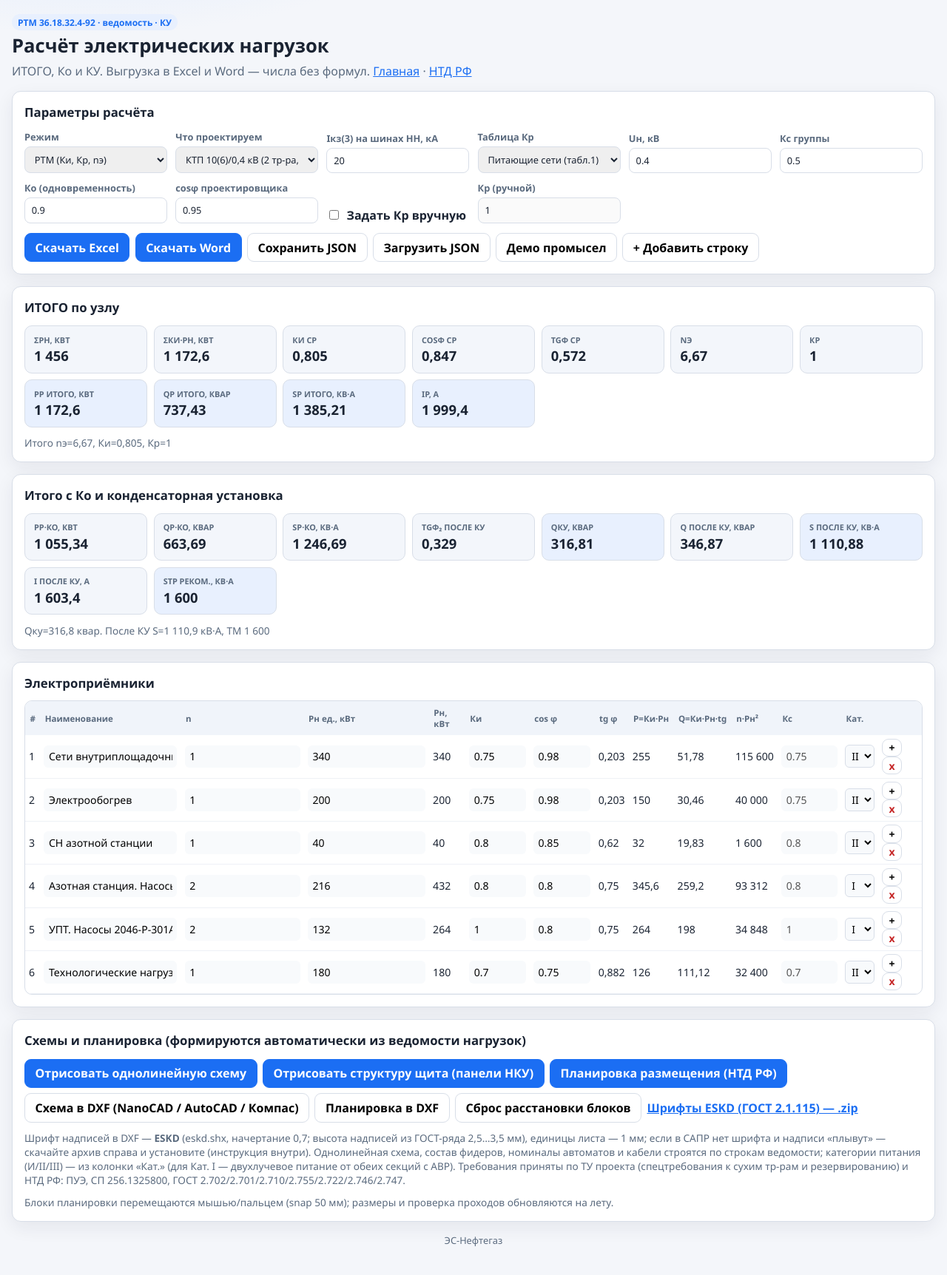
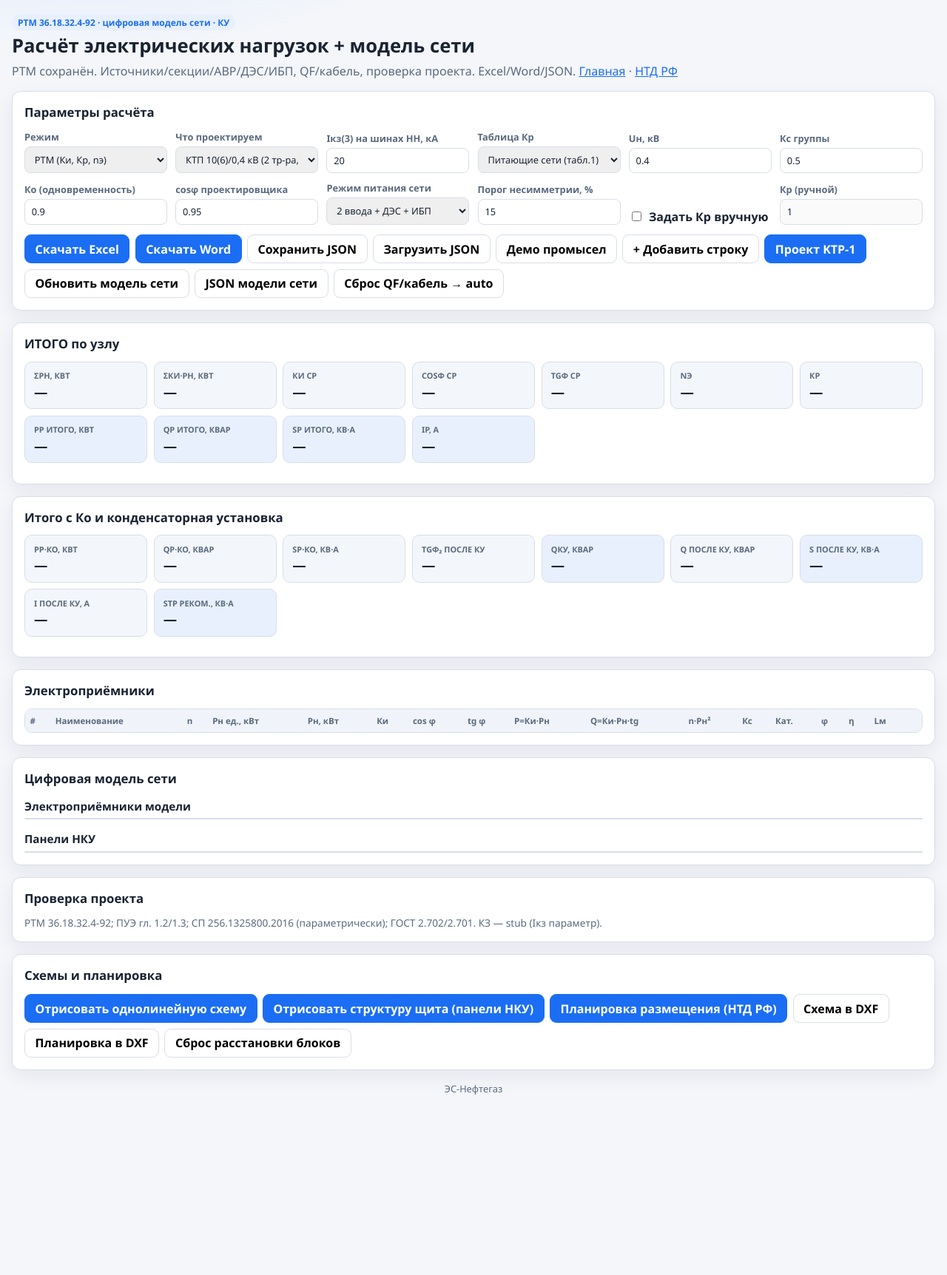
Before and after one commit to Pafnusha/ntd-neftegaz-electro, a plain HTML site: page loads.html in a window 1280 px wide. Shown: the whole page at 74% size. After the commit the page ends 1521 px from the top, so only its background shows below. Drawn offline with Linux system fonts and the light colour scheme; no server answers.

Commit message:
feat(loads): HTML UI for digital network model + KTP-1 + checklist

```diff
--- a/loads.html
+++ b/loads.html
@@ -3,7 +3,7 @@
 <head>
   <meta charset="UTF-8">
   <meta name="viewport" content="width=device-width, initial-scale=1">
-  <title>РТМ — расчёт нагрузок и КУ</title>
+  <title>РТМ — расчёт нагрузок и цифровая модель сети</title>
   <style>
     :root{--bg:#f4f6fa;--ink:#1a2332;--muted:#5a6a7e;--border:#d8dee8;--accent:#1b6ef3;--soft:#e8f0fe;--danger:#c62828}
     *{box-sizing:border-box}
@@ -39,7 +39,7 @@
     table.ep select{width:100%;padding:.25rem;border:1px solid #d8dee8;border-radius:6px;background:#f8fafc}
     .gdbox{overflow:auto;background:#fbfcfe;border:1px dashed #c5d4ea;border-radius:10px;padding:.5rem;margin:.6rem 0;min-height:0;max-width:100%}
     .gdbox:empty{display:none}
-    #gd-check table td,#gd-check table th{border:1px solid #e3e9f2;padding:.25rem .4rem;font-size:.8rem}
+    #gd-check table td,#gd-check table th,#net-checklist table td,#net-checklist table th{border:1px solid #e3e9f2;padding:.25rem .4rem;font-size:.8rem}
     .ok{color:#1b8a3f;font-weight:700}.bad{color:#c62828;font-weight:700}
     footer{text-align:center;color:var(--muted);font-size:.8rem;margin-top:1rem}
     a{color:var(--accent)}
@@ -48,9 +48,9 @@
 <body>
 <div class="wrap">
   <header>
-    <span class="badge">РТМ 36.18.32.4-92 · ведомость · КУ</span>
-    <h1>Расчёт электрических нагрузок</h1>
-    <p class="sub">ИТОГО, Ко и КУ. Выгрузка в Excel и Word — числа без формул.
+    <span class="badge">РТМ 36.18.32.4-92 · цифровая модель сети · КУ</span>
+    <h1>Расчёт электрических нагрузок + модель сети</h1>
+    <p class="sub">РТМ сохранён. Источники/секции/АВР/ДЭС/ИБП, QF/кабель, проверка проекта. Excel/Word/JSON.
       <a href="index.html">Главная</a> · <a href="ntd.html">НТД РФ</a></p>
   </header>
   <section class="panel">
@@ -79,6 +79,16 @@
       <label class="field">Кс группы<input id="group-ks" type="number" min="0" max="1" step="0.01" value="0.5"></label>
       <label class="field">Ко (одновременность)<input id="ko-input" type="number" min="0" max="1" step="0.01" value="0.9"></label>
       <label class="field">cosφ проектировщика<input id="cos-target" type="number" min="0.1" max="0.999" step="0.01" value="0.95"></label>
+      <label class="field">Режим питания сети
+        <select id="supply-mode">
+          <option value="2in">2 ввода</option>
+          <option value="2in+DES">2 ввода + ДЭС</option>
+          <option value="3in">3 ввода</option>
+          <option value="2in+UPS">2 ввода + ИБП</option>
+          <option value="2in+DES+UPS" selected>2 ввода + ДЭС + ИБП</option>
+        </select>
+      </label>
+      <label class="field">Порог несимметрии, %<input id="imb-threshold" type="number" min="1" max="100" step="1" value="15"></label>
       <label class="check"><input id="kr-override" type="checkbox"> Задать Кр вручную</label>
       <label class="field">Кр (ручной)<input id="kr-manual" type="number" min="0" step="0.01" value="1" disabled></label>
     </div>
@@ -90,6 +100,10 @@
       <input id="file-json" type="file" accept=".json,application/json" hidden>
       <button type="button" class="ghost" id="btn-reset">Демо промысел</button>
       <button type="button" id="btn-add">+ Добавить строку</button>
+      <button type="button" class="primary" id="btn-ktp1">Проект KTP-1</button>
+      <button type="button" id="btn-net-refresh">Обновить модель сети</button>
+      <button type="button" id="btn-export-model">JSON модели сети</button>
+      <button type="button" class="ghost" id="btn-revert-auto">Сброс QF/кабель → auto</button>
     </div>
   </section>
   <section class="panel">
@@ -131,39 +145,63 @@
         <thead>
           <tr>
             <th>#</th><th>Наименование</th><th>n</th><th>Pн ед., кВт</th><th>Pн, кВт</th>
-            <th>Ки</th><th>cos φ</th><th>tg φ</th><th>P=Ки·Pн</th><th>Q=Ки·Pн·tg</th><th>n·Pн²</th><th>Кс</th><th>Кат.</th><th></th>
+            <th>Ки</th><th>cos φ</th><th>tg φ</th><th>P=Ки·Pн</th><th>Q=Ки·Pн·tg</th><th>n·Pн²</th><th>Кс</th><th>Кат.</th><th>φ</th><th>η</th><th>Lм</th><th></th>
           </tr>
         </thead>
         <tbody id="ep-tbody"></tbody>
       </table>
     </div>
   </section>
+  <section class="panel" id="net-model-panel">
+    <h2>Цифровая модель сети</h2>
+    <div id="net-model-summary"></div>
+    <h3 style="font-size:.95rem;margin:1rem 0 .4rem">Электроприёмники модели</h3>
+    <div class="table-wrap" id="net-consumers"></div>
+    <h3 style="font-size:.95rem;margin:1rem 0 .4rem">Панели НКУ</h3>
+    <div class="table-wrap" id="net-panels"></div>
+  </section>
   <section class="panel">
-    <h2>Схемы и планировка (формируются автоматически из ведомости нагрузок)</h2>
+    <h2>Проверка проекта</h2>
+    <div id="net-checklist"></div>
+    <p class="note">РТМ 36.18.32.4-92; ПУЭ гл. 1.2/1.3; СП 256.1325800.2016 (параметрически); ГОСТ 2.702/2.701. КЗ — stub (Iкз параметр).</p>
+  </section>
+  <section class="panel">
+    <h2>Схемы и планировка</h2>
     <div class="toolbar">
       <button type="button" class="primary" id="btn-gsl">Отрисовать однолинейную схему</button>
       <button type="button" class="primary" id="btn-gpanel">Отрисовать структуру щита (панели НКУ)</button>
       <button type="button" class="primary" id="btn-glayout">Планировка размещения (НТД РФ)</button>
-      <button type="button" id="btn-gdxf">Схема в DXF (NanoCAD / AutoCAD / Компас)</button>
+      <button type="button" id="btn-gdxf">Схема в DXF</button>
       <button type="button" id="btn-gdxf-lay">Планировка в DXF</button>
       <button type="button" class="ghost" id="btn-greset">Сброс расстановки блоков</button>
-      <a href="fonts/ESKD-GOST-shrifts.zip" download style="align-self:center"><b>Шрифты ESKD (ГОСТ&nbsp;2.1.115) — .zip</b></a>
     </div>
-    <p class="note">Шрифт надписей в DXF — <b>ESKD</b> (eskd.shx, начертание 0,7; высота надписей из ГОСТ-ряда 2,5…3,5 мм), единицы листа — 1&nbsp;мм;
-      если в САПР нет шрифта и надписи «плывут» — скачайте архив справа и установите (инструкция внутри). Однолинейная схема, состав фидеров,
-      номиналы автоматов и кабели строятся по строкам ведомости; категории питания (И/II/III) — из колонки «Кат.» (для Кат. I — двухлучевое
-      питание от обеих секций с АВР). Требования приняты по ТУ проекта (спецтребования к сухим тр-рам и резервированию) и НТД РФ: ПУЭ, СП 256.1325800,
-      ГОСТ 2.702/2.701/2.710/2.755/2.722/2.746/2.747.</p>
     <div id="gd-scheme" class="gdbox"></div>
     <div id="gd-layout" class="gdbox"></div>
     <div id="gd-check"></div>
-    <p class="note" id="gd-hint">Блоки планировки перемещаются мышью/пальцем (snap 50 мм); размеры и проверка проходов обновляются на лету.</p>
   </section>
   <footer>ЭС-Нефтегаз</footer>
 </div>
 <script src="loads-gost.js?v=1"></script>
-<script src="loads-app.js?v=7"></script>
+<script src="loads-core/field.js?v=1"></script>
+<script src="loads-core/catalogs/breakers.js?v=1"></script>
+<script src="loads-core/catalogs/cables.js?v=1"></script>
+<script src="loads-core/catalogs/panels.js?v=1"></script>
+<script src="loads-core/calculations/currents.js?v=1"></script>
+<script src="loads-core/calculations/phase-balance.js?v=1"></script>
+<script src="loads-core/norms/rules.js?v=1"></script>
+<script src="loads-core/sources/sources.js?v=1"></script>
+<script src="loads-core/sections/sections.js?v=1"></script>
+<script src="loads-core/ats/ats.js?v=1"></script>
+<script src="loads-core/feeds.js?v=1"></script>
+<script src="loads-core/breakers/select-qf.js?v=1"></script>
+<script src="loads-core/cables/select-cable.js?v=1"></script>
+<script src="loads-core/checks/project-check.js?v=1"></script>
+<script src="loads-core/model.js?v=1"></script>
+<script src="loads-core/projects/ktp1-demo.js?v=1"></script>
+<script src="loads-core/index.js?v=1"></script>
+<script src="loads-app.decode.js?v=1"></script>
+<script src="loads-model-ui.decode.js?v=1"></script>
 <script src="word-export.js?v=2"></script>
-<script src="loads-draw.js?v=1"></script>
+<script src="loads-draw.decode.js?v=1"></script>
 </body>
 </html>
```
